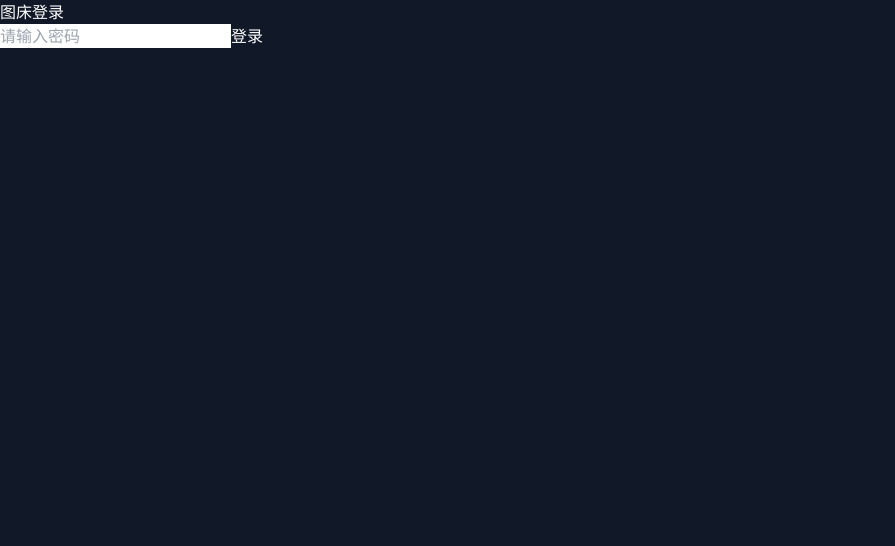
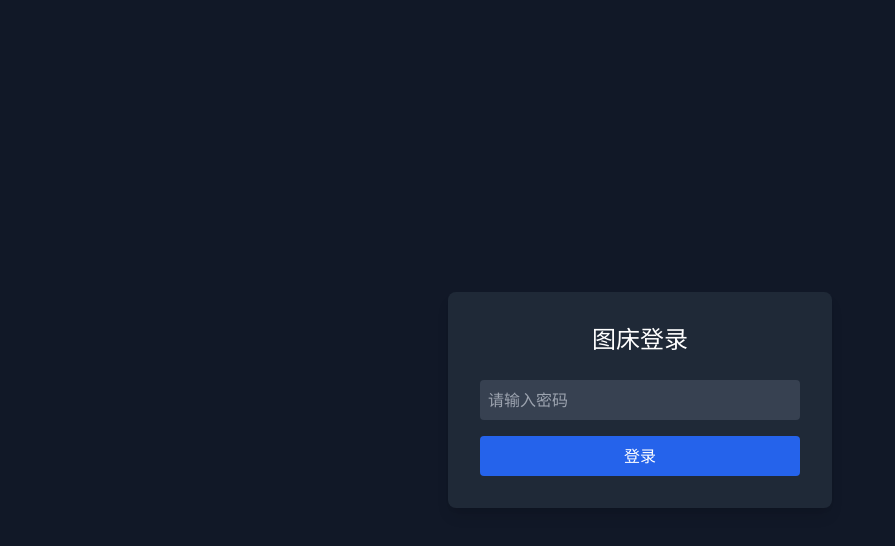
Before and after one commit to chenryace/imace, a Next.js app: page / in a window 1280 px wide. Shown: the top 546 px of the page, without its empty margins (0-895 px from the left). Built offline with nearby package versions, Linux system fonts and the light colour scheme.

Commit message:
Create tailwind.config.js

```diff
--- /dev/null
+++ b/tailwind.config.js
@@ -0,0 +1,23 @@
+/** @type {import('tailwindcss').Config} */
+module.exports = {
+  content: [
+    './app/**/*.{js,ts,jsx,tsx}',
+    './components/**/*.{js,ts,jsx,tsx}',
+  ],
+  theme: {
+    extend: {
+      fontFamily: {
+        sans: [
+          'Inter',
+          'system-ui',
+          '-apple-system',
+          'BlinkMacSystemFont',
+          'Segoe UI',
+          'Roboto',
+          'sans-serif'
+        ],
+      },
+    },
+  },
+  plugins: [],
+}
```
